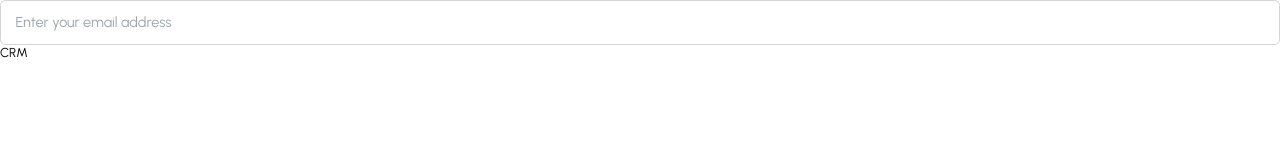
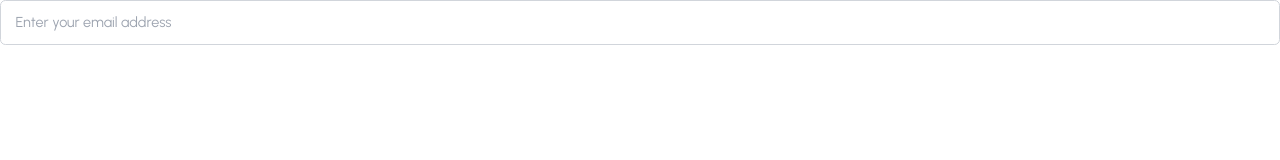
Before and after one commit to jkcsoftwaresllp/crm-client, a React (Vite) app: page / in a window 1280 px wide. Shown: the top 160 px of the page. Built offline with nearby package versions, Linux system fonts and the light colour scheme.

Commit message:
File Structure

```diff
--- a/src/App.jsx
+++ b/src/App.jsx
@@ -1,10 +1,10 @@
 import "./App.css";
-import EmailInput from "./components/EmailInput.jsx";
+import EmailInput from "./components/ui/EmailInput";
 function App() {
   return (
     <>
     <EmailInput />
-      <div className="App">CRM</div>
+
     </>
   );
 }
--- a/src/ComponentStyles/EmailInput.module.css
+++ b/src/ComponentStyles/EmailInput.module.css
@@ -1,4 +1,4 @@
-/* EmailInput.module.css */
+
 .emailInputContainer {
   display: flex;
   flex-direction: column;
@@ -72,7 +72,7 @@
   gap: 0.25rem;
 }
 
-/* Responsive design */
+
 @media (max-width: 640px) {
   .emailInput {
     padding: 0.625rem 0.875rem;
@@ -80,13 +80,11 @@
   }
 }
 
-/* Accessibility improvements */
 .emailInput:focus-visible {
   outline: 2px solid #3b82f6;
   outline-offset: 2px;
 }
 
-/* Dark mode support (optional) */
 @media (prefers-color-scheme: dark) {
   .emailInputLabel {
     color: #f3f4f6;
--- a/src/components/EmailInput.jsx
+++ b/src/components/ui/EmailInput.jsx
@@ -1,5 +1,5 @@
 import React from 'react';
-import styles from '../ComponentStyles/EmailInput.module.css'
+import styles from '../../ComponentStyles/EmailInput.module.css'
 
 const EmailInput = ({
   label,
```
